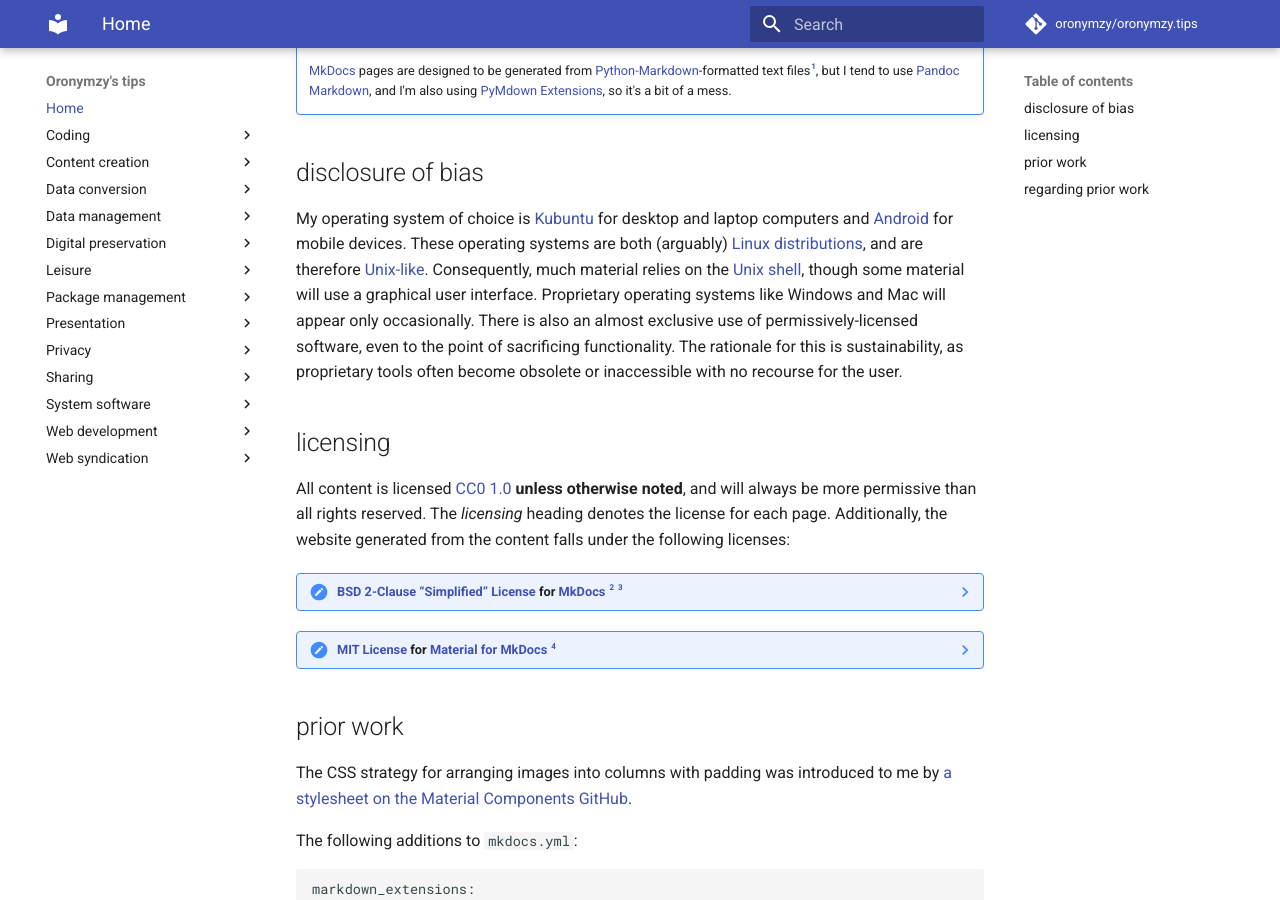
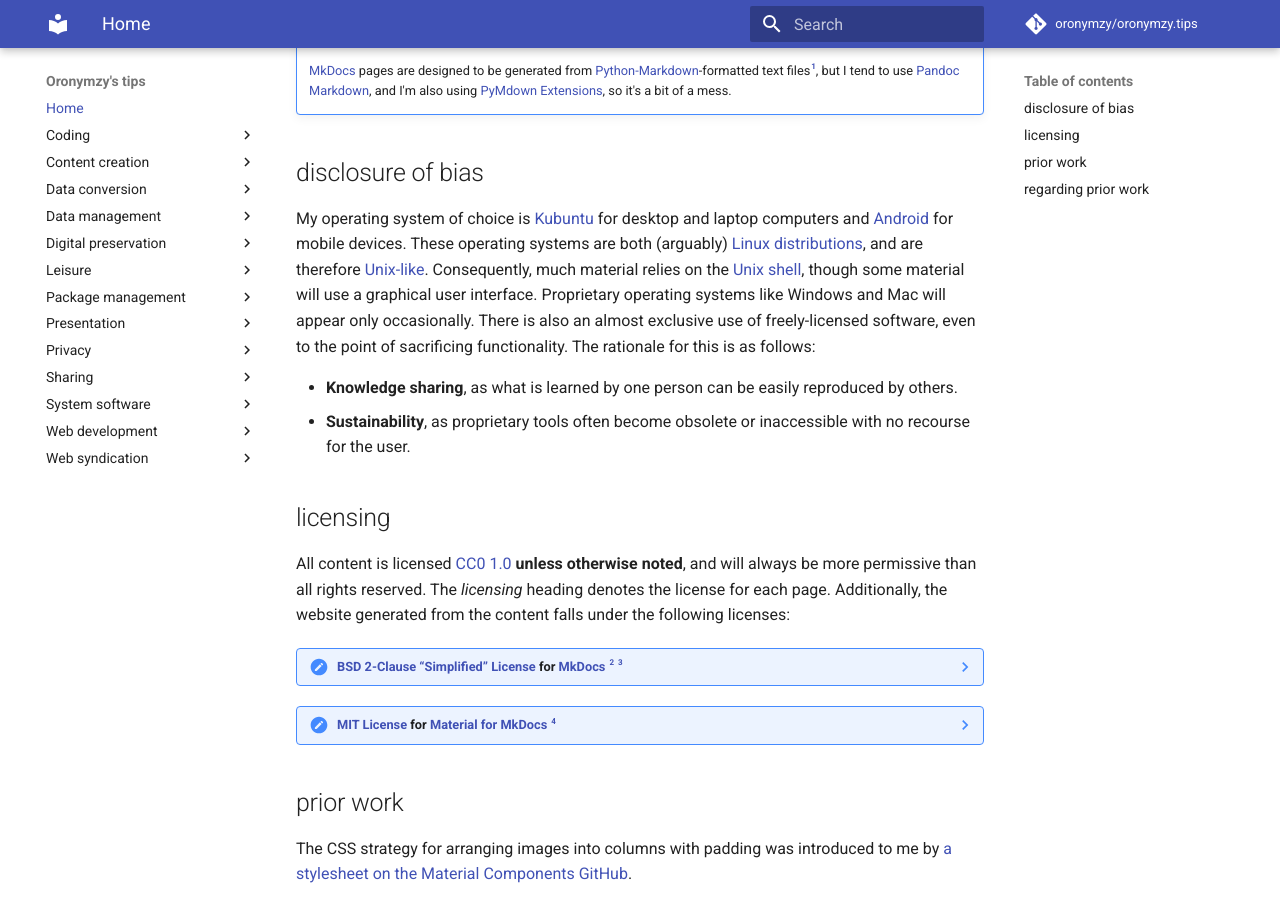
Before and after one commit to oronymzy/tips, an MkDocs documentation site: the page built from docs/README.md, in a window 1280 px wide and 900 px high, scrolled down 339 px. Built offline with MkDocs 1.6.1 and Material for MkDocs 9.7.7, drawn with Linux system fonts in a browser that asks for light colours; comment, search, counter and statistics services are not loaded.

Commit message:
Expand rationale into bulleted list, change 'permissively' to 'freely'

```diff
--- a/docs/README.md
+++ b/docs/README.md
@@ -9,7 +9,10 @@ Hope you find them useful.
     [MkDocs](https://www.mkdocs.org/) pages are designed to be generated from [Python-Markdown](https://python-markdown.github.io/)-formatted text files[^Orotips1], but I tend to use [Pandoc Markdown](http://pandoc.org/MANUAL.html#pandocs-markdown), and I'm also using [PyMdown Extensions](https://facelessuser.github.io/pymdown-extensions/), so it's a bit of a mess.
 
 ## disclosure of bias
-My operating system of choice is [Kubuntu](https://kubuntu.org/) for desktop and laptop computers and [Android](https://en.wikipedia.org/wiki/Android_(operating_system)) for mobile devices. These operating systems are both (arguably) [Linux distributions](https://en.wikipedia.org/wiki/Linux_distribution), and are therefore [Unix-like](https://en.wikipedia.org/wiki/Unix-like). Consequently, much material relies on the [Unix shell](https://en.wikipedia.org/wiki/Unix_shell), though some material will use a graphical user interface. Proprietary operating systems like Windows and Mac will appear only occasionally. There is also an almost exclusive use of permissively-licensed software, even to the point of sacrificing functionality. The rationale for this is sustainability, as proprietary tools often become obsolete or inaccessible with no recourse for the user.
+My operating system of choice is [Kubuntu](https://kubuntu.org/) for desktop and laptop computers and [Android](https://en.wikipedia.org/wiki/Android_(operating_system)) for mobile devices. These operating systems are both (arguably) [Linux distributions](https://en.wikipedia.org/wiki/Linux_distribution), and are therefore [Unix-like](https://en.wikipedia.org/wiki/Unix-like). Consequently, much material relies on the [Unix shell](https://en.wikipedia.org/wiki/Unix_shell), though some material will use a graphical user interface. Proprietary operating systems like Windows and Mac will appear only occasionally. There is also an almost exclusive use of freely-licensed software, even to the point of sacrificing functionality. The rationale for this is as follows:
+
+- **Knowledge sharing**, as what is learned by one person can be easily reproduced by others.
+- **Sustainability**, as proprietary tools often become obsolete or inaccessible with no recourse for the user.
 
 ## licensing
 All content is licensed [CC0 1.0](https://creativecommons.org/publicdomain/zero/1.0/) **unless otherwise noted**, and will always be more permissive than all rights reserved. The *licensing* heading denotes the license for each page. Additionally, the website generated from the content falls under the following licenses:
```
